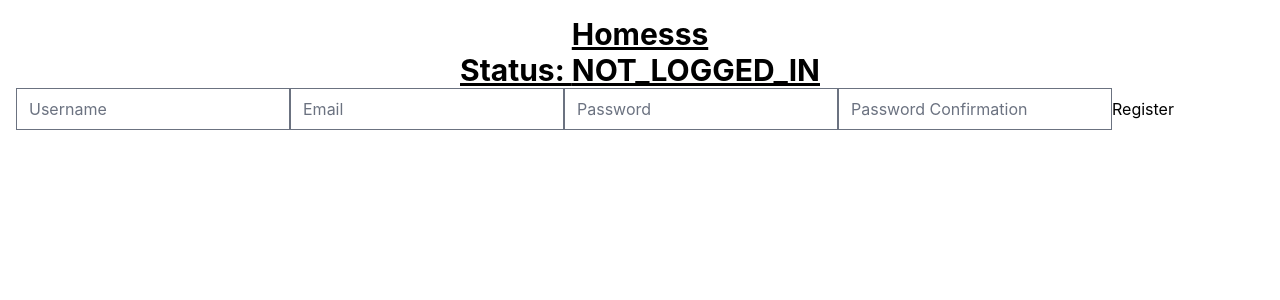
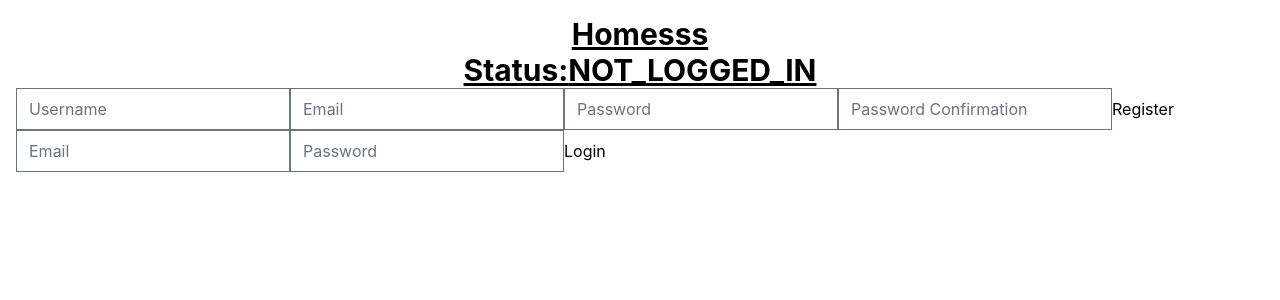
Before and after one commit to ZikaZaki/vespa-frontend, a React (Create React App) app: page / in a window 1280 px wide. Shown: the top 300 px of the page. Built offline with nearby package versions, Linux system fonts and the light colour scheme; no server answers.

Commit message:
Finised implemnting user-auth logic

```diff
--- a/package.json
+++ b/package.json
@@ -11,6 +11,7 @@
     "axios": "^1.3.2",
     "jquery": "^3.6.3",
     "popper.js": "^1.16.1",
+    "prop-types": "^15.8.1",
     "react": "^18.2.0",
     "react-dom": "^18.2.0",
     "react-redux": "^8.0.5",
--- a/src/App.js
+++ b/src/App.js
@@ -1,6 +1,7 @@
 // import React, { useEffect } from 'react';
-import React, { useState } from 'react';
-import { BrowserRouter, Routes, Route } from 'react-router-dom';
+import React, { useState, useEffect } from 'react';
+import { Routes, Route } from 'react-router-dom';
+import axios from 'axios';
 // import { useDispatch } from 'react-redux';
 // import { fetchRockets, fetchDragons, fetchMissions } from './redux/configureStore';
 // import Navbar from './Components/Navbar/Navbar';
@@ -21,29 +22,86 @@ function App() {
   //   dispatch(fetchDragons());
   //   dispatch(fetchMissions());
   // }, [dispatch]);
-  const [loggedInStatus, setLoggedInStatus] = useState('NOT_LOGGED_IN');
-  const [user, setUser] = useState({});
+  // const [loggedInStatus, setLoggedInStatus] = useState();
+  // const [user, setUser] = useState({});
+  const [state, setState] = useState({
+    loggedInStatus: 'NOT_LOGGED_IN',
+    user: {},
+  });
+  const handleLogin = (data) => {
+    setState({
+      loggedInStatus: 'LOGGED_IN',
+      user: data.user,
+    });
+    // setLoggedInStatus('LOGGED_IN');
+    // setUser(data.user);
+  };
+
+  const handleLogout = () => {
+    setState({
+      loggedInStatus: 'NOT_LOGGED_IN',
+      user: {},
+    });
+    // setLoggedInStatus('NOT_LOGGED_IN');
+    // setUser({});
+  };
+
+  const checkLoginStatus = () => {
+    axios.get(
+      'http://localhost:3001/logged_in',
+      { withCredentials: true },
+    ).then((response) => {
+      // console.log('Logged in? ', response);
+      if (response.data.logged_in && state.loggedInStatus === 'NOT_LOGGED_IN') {
+        setState({
+          loggedInStatus: 'LOGGED_IN',
+          user: response.data.user,
+        });
+        // setLoggedInStatus('LOGGED_IN');
+        // setUser(response.data.user);
+      } else if (!response.data.logged_in && state.loggedInStatus === 'LOGGED_IN') {
+        setState({
+          loggedInStatus: 'NOT_LOGGED_IN',
+          user: {},
+        });
+        // setLoggedInStatus('NOT_LOGGED_IN');
+        // setUser({});
+      } else {
+        console.log('Logged in status: ', state.loggedInStatus);
+      }
+    }).catch((error) => {
+      console.log('Check login status error: ', error);
+    });
+  };
+
+  useEffect(() => {
+    checkLoginStatus();
+  }, []);
 
   return (
     <div className={styles['app-container']}>
       {/* <Navbar /> */}
-      <BrowserRouter>
       <Routes>
         {/* <Route exact path="/" element={<RocketList />} /> */}
         {/* <Route exact path="/dragons" element={<DragonList />} /> */}
         <Route
           exact
           path="/"
-            element={<Home loggedInStatus={loggedInStatus} setLoggedInStatus={setLoggedInStatus} />}
+          element={(
+            <Home
+              handleLogin={handleLogin}
+              handleLogout={handleLogout}
+              loggedInStatus={state.loggedInStatus}
+            />
+          )}
         />
 
         <Route
           exact
           path="/dashboard"
-            element={<Dashboard loggedInStatus={loggedInStatus} />} />
+          element={<Dashboard loggedInStatus={state.loggedInStatus} />}
+        />
       </Routes>
-      </BrowserRouter>
-
     </div>
   );
 }
--- a/src/components/Dashboard.js
+++ b/src/components/Dashboard.js
@@ -1,12 +1,25 @@
 import React from 'react';
+import PropTypes from 'prop-types';
 
-const Dashboard = (props) => (
-  <div>
+const Dashboard = (props) => {
+  const {
+    loggedInStatus,
+  } = props;
+  return (
     <div>
-      <h1>Dashboard</h1>
-      <h1>Status: {props.loggedInStatus}</h1>
+      <div>
+        <h1>Dashboard</h1>
+        <h1>
+          Status:
+          {loggedInStatus}
+        </h1>
+      </div>
     </div>
-  </div>
-);
+  );
+};
+
+Dashboard.propTypes = {
+  loggedInStatus: PropTypes.string.isRequired,
+};
 
 export default Dashboard;
--- a/src/components/Home.js
+++ b/src/components/Home.js
@@ -1,16 +1,64 @@
 import React from 'react';
+import { useNavigate } from 'react-router-dom';
+import PropTypes from 'prop-types';
+import axios from 'axios';
 import Registration from './auth/Registration';
+import Login from './auth/Login';
 
-const Home = ({ ...props }) => {
+const Home = (props) => {
+  // const { loggedInStatus, setLoggedInStatus } = props;
+  const {
+    handleLogin,
+    handleLogout,
+    loggedInStatus,
+  } = props;
+  const navigate = useNavigate();
+  const handleSuccessfulAuth = (data) => {
+    // setLoggedInStatus('LOGGED_IN');
+    // setUser(data.user);
+    handleLogin(data);
+    navigate('/dashboard');
+  };
+
+  const handleLogoutClick = () => {
+    axios.delete(
+      'http://localhost:3001/logout',
+      { withCredentials: true },
+    ).then((response) => {
+      handleLogout();
+      console.log('Logout response: ', response);
+    }).catch((error) => {
+      console.log('Logout error: ', error);
+    });
+    // setLoggedInStatus('NOT_LOGGED_IN');
+    // setUser({});
+  };
+
   return (
     <div>
-    <h1 className="text-3xl font-bold underline text-center">Homesss</h1>
-    <h1 className="text-3xl font-bold underline text-center">
-      Status: {props.loggedInStatus}
-    </h1>
-    <Registration />
-  </div>
+      <h1 className="text-3xl font-bold underline text-center">Homesss</h1>
+      <h1 className="text-3xl font-bold underline text-center">
+        Status:
+        {loggedInStatus}
+      </h1>
+      {loggedInStatus === 'LOGGED_IN' ? (
+        <button
+          type="button"
+          onClick={() => handleLogoutClick()}
+        >
+          Logout
+        </button>
+      ) : null}
+      <Registration handleSuccessfulAuth={handleSuccessfulAuth} />
+      <Login handleSuccessfulAuth={handleSuccessfulAuth} />
+    </div>
   );
 };
 
+Home.propTypes = {
+  loggedInStatus: PropTypes.string.isRequired,
+  handleLogin: PropTypes.func.isRequired,
+  handleLogout: PropTypes.func.isRequired,
+};
+
 export default Home;
--- /dev/null
+++ b/src/components/auth/Login.js
@@ -0,0 +1,89 @@
+import React, { Component } from 'react';
+import axios from 'axios';
+import PropTypes from 'prop-types';
+
+export default class Login extends Component {
+  constructor(props) {
+    super(props);
+
+    this.state = {
+      email: '',
+      password: '',
+      loginErrors: '',
+    };
+
+    this.handleSubmit = this.handleSubmit.bind(this);
+    this.handleChange = this.handleChange.bind(this);
+  }
+
+  handleChange(event) {
+    this.setState({
+      [event.target.name]: event.target.value,
+    });
+  }
+
+  handleSubmit(event) {
+    const {
+      email,
+      password,
+      loginErrors,
+    } = this.state;
+
+    axios.post(
+      'http://localhost:3001/sessions',
+      {
+        user: {
+          email,
+          password,
+        },
+      },
+      { withCredentials: true },
+    ).then((response) => {
+      // console.log('Login response: ', response);
+      const { handleSuccessfulAuth } = this.props;
+      if (response.data.logged_in) {
+        handleSuccessfulAuth(response.data);
+      } else {
+        this.setState({
+          loginErrors: response.data.errors,
+        });
+      }
+    }).catch((error) => {
+      console.log('Login error: ', loginErrors, error);
+      // console.log('Login error: ', error);
+    });
+    event.preventDefault();
+  }
+
+  render() {
+    const { email, password } = this.state;
+    return (
+      <div>
+        <form onSubmit={this.handleSubmit}>
+          <input
+            type="text"
+            name="email"
+            placeholder="Email"
+            value={email}
+            onChange={this.handleChange}
+            required
+          />
+          <input
+            type="password"
+            name="password"
+            placeholder="Password"
+            value={password}
+            onChange={this.handleChange}
+            required
+          />
+
+          <button type="submit">Login</button>
+        </form>
+      </div>
+    );
+  }
+}
+
+Login.propTypes = {
+  handleSuccessfulAuth: PropTypes.func.isRequired,
+};
--- a/src/components/auth/Registration.js
+++ b/src/components/auth/Registration.js
@@ -1,5 +1,6 @@
 import React, { Component } from 'react';
 import axios from 'axios';
+import PropTypes from 'prop-types';
 
 export default class Registration extends Component {
   constructor(props) {
@@ -24,6 +25,7 @@ export default class Registration extends Component {
   }
 
   handleSubmit(event) {
+    /* eslint-disable camelcase */
     const {
       username,
       email,
@@ -41,7 +43,15 @@ export default class Registration extends Component {
       },
     },
     { withCredentials: true }).then((response) => {
-      console.log('Registration response: ', response);
+      const { handleSuccessfulAuth } = this.props;
+      // console.log('Registration response: ', response);
+      if (response.data.status === 'created') {
+        handleSuccessfulAuth(response.data);
+      } else {
+        this.setState({
+          registrationErrors: response.data.errors,
+        });
+      }
     }).catch((error) => {
       console.log('Registration error: ', registrationErrors, error);
     });
@@ -49,6 +59,9 @@ export default class Registration extends Component {
   }
 
   render() {
+    const {
+      username, email, password, password_confirmation,
+    } = this.state;
     return (
       <div>
         <form onSubmit={this.handleSubmit}>
@@ -56,7 +69,7 @@ export default class Registration extends Component {
             type="text"
             name="username"
             placeholder="Username"
-            value={this.state.username}
+            value={username}
             onChange={this.handleChange}
             required
           />
@@ -64,7 +77,7 @@ export default class Registration extends Component {
             type="text"
             name="email"
             placeholder="Email"
-            value={this.state.email}
+            value={email}
             onChange={this.handleChange}
             required
           />
@@ -72,7 +85,7 @@ export default class Registration extends Component {
             type="password"
             name="password"
             placeholder="Password"
-            value={this.state.password}
+            value={password}
             onChange={this.handleChange}
             required
           />
@@ -80,7 +93,7 @@ export default class Registration extends Component {
             type="password"
             name="password_confirmation"
             placeholder="Password Confirmation"
-            value={this.state.password_confirmation}
+            value={password_confirmation}
             onChange={this.handleChange}
             required
           />
@@ -89,5 +102,10 @@ export default class Registration extends Component {
         </form>
       </div>
     );
+    /* eslint-enable camelcase */
   }
 }
+
+Registration.propTypes = {
+  handleSuccessfulAuth: PropTypes.func.isRequired,
+};
--- a/src/index.js
+++ b/src/index.js
@@ -1,6 +1,6 @@
 import React from 'react';
-import ReactDOM from 'react-dom';
-// import { BrowserRouter as Router } from 'react-router-dom';
+import ReactDOM from 'react-dom/client';
+import { BrowserRouter } from 'react-router-dom';
 import { Provider } from 'react-redux';
 import store from './redux/configureStore';
 import App from './App';
@@ -12,7 +12,9 @@ const root = ReactDOM.createRoot(document.getElementById('root'));
 root.render(
   <React.StrictMode>
     <Provider store={store}>
-      <App />
+      <BrowserRouter>
+        <App />
+      </BrowserRouter>
     </Provider>
   </React.StrictMode>,
 );
```
Also changed, not shown: tailwind.config.js (+20 -18 lines), 1 other file (tests, documents, lock files or other folders). Lines whose indentation alone changed are shown as unchanged.
